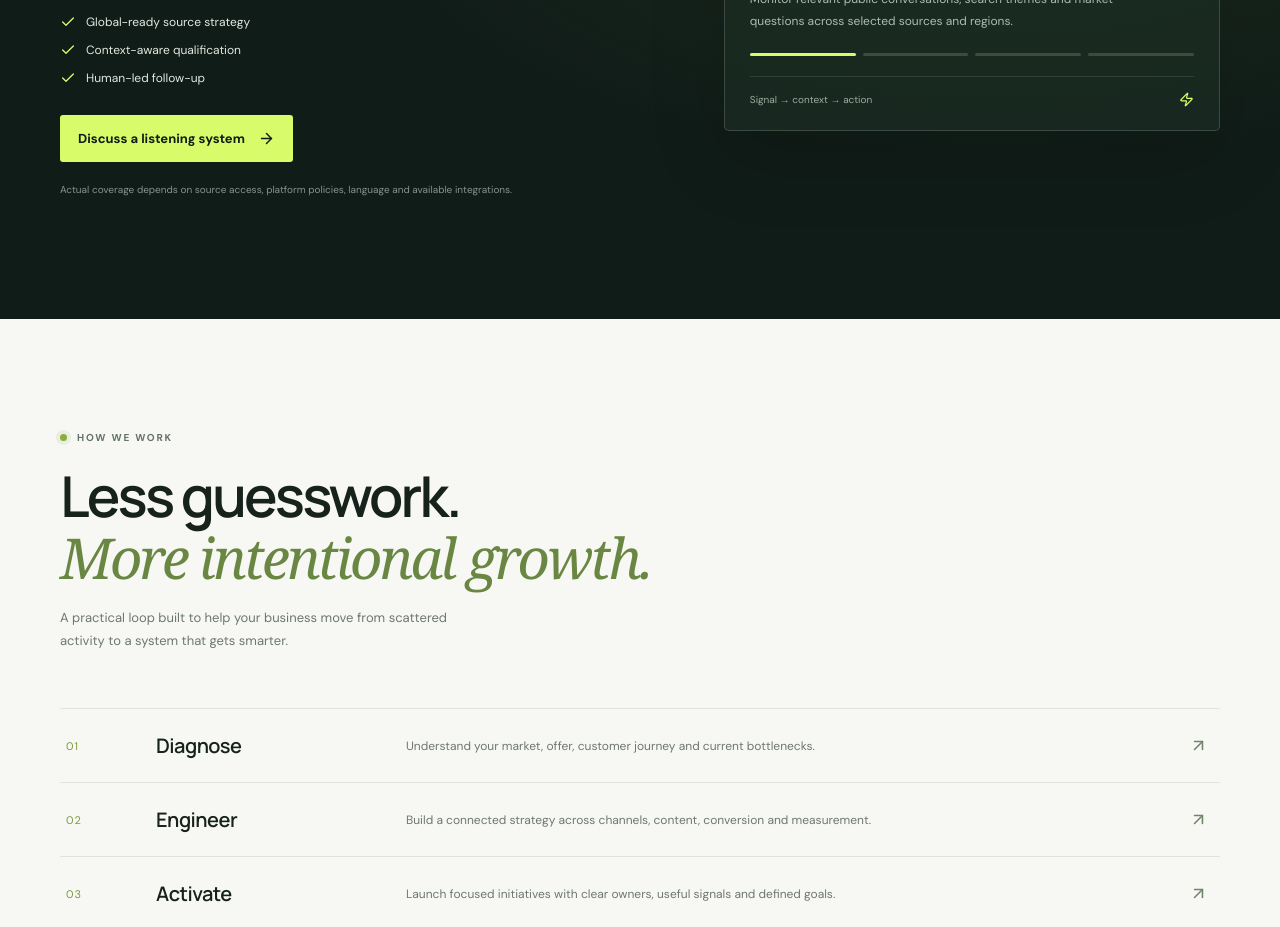
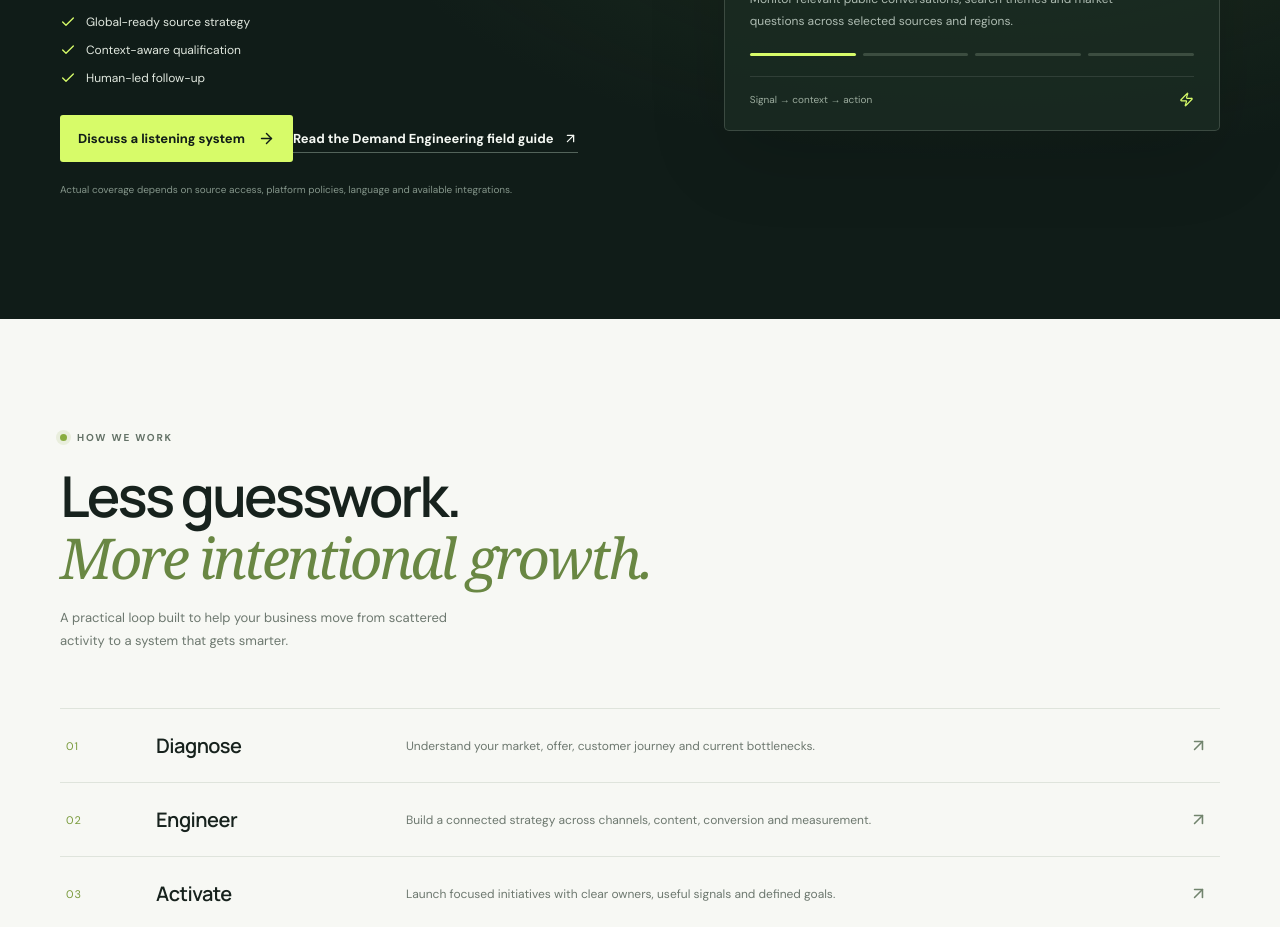
Before and after one commit to godsbest656-glitch/river-ways, a React (Vite) app: page / in a window 1280 px wide. Shown: the part 3160-4087 px from the top of the page. Built offline with nearby package versions, Linux system fonts and the light colour scheme.

Commit message:
Link Demand Engineering field guide from homepage

```diff
--- a/src/App.jsx
+++ b/src/App.jsx
@@ -91,7 +91,7 @@ export default function App() {
       </div></section>
       <section className="intelligence-section section-dark" id="intelligence"><div className="container intelligence-layout">
         <div className="intelligence-copy"><Eyebrow light>Demand Intelligence</Eyebrow><h2>Meet your market<br />at the <em>moment of intent.</em></h2><p>People leave clues when they’re comparing options, asking for recommendations or describing a problem your business solves. A thoughtful listening system helps you find those signals, understand context and respond usefully.</p>
-          <div className="intelligence-points"><span><Check size={16} /> Global-ready source strategy</span><span><Check size={16} /> Context-aware qualification</span><span><Check size={16} /> Human-led follow-up</span></div><a className="button button-lime" href="#contact">Discuss a listening system <ArrowRight size={17} /></a><p className="small-disclaimer">Actual coverage depends on source access, platform policies, language and available integrations.</p>
+          <div className="intelligence-points"><span><Check size={16} /> Global-ready source strategy</span><span><Check size={16} /> Context-aware qualification</span><span><Check size={16} /> Human-led follow-up</span></div><a className="button button-lime" href="#contact">Discuss a listening system <ArrowRight size={17} /></a><a className="text-link text-link-light field-guide-link" href="/field-guide/">Read the Demand Engineering field guide <ArrowUpRight size={15} /></a><p className="small-disclaimer">Actual coverage depends on source access, platform policies, language and available integrations.</p>
         </div>
         <div className="signal-panel"><div className="panel-header"><div><span className="live-dot" /> SYSTEM FLOW</div><span>01 — 04</span></div>
           <div className="step-tabs" role="tablist" aria-label="Demand Intelligence workflow">{steps.map((step,index) => <button key={step.label} role="tab" aria-selected={activeStep === index} className={activeStep === index ? 'step-tab active' : 'step-tab'} onClick={() => setActiveStep(index)}><span>0{index+1}</span>{step.label}</button>)}</div>
```
